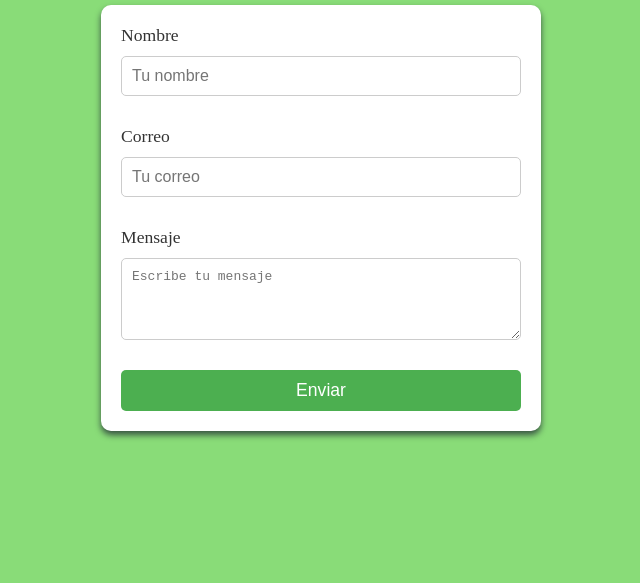
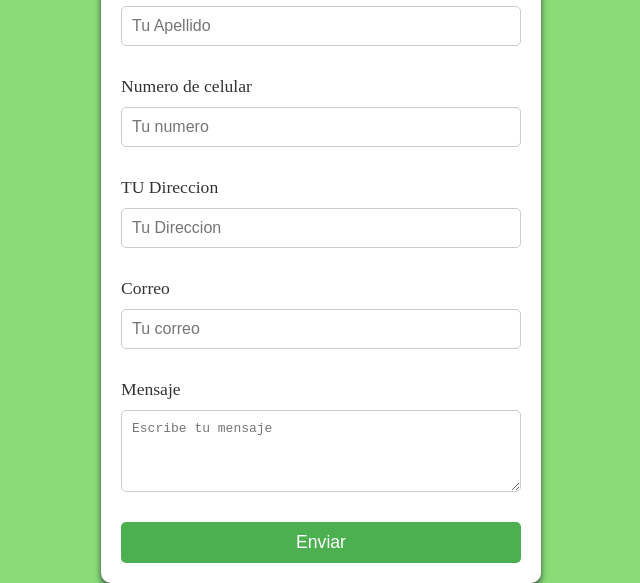
Before and after one commit to johan252532/Formulario-contacto, a plain HTML site: page index.html in a window 1280 px wide. Shown: the part 221-804 px from the top of the page, without its empty margins (319-959 px from the left). Drawn offline with Linux system fonts and the light colour scheme.

Commit message:
subiendo cambios en el formulario

```diff
--- a/formulario.js
+++ b/formulario.js
@@ -2,7 +2,7 @@ document.getElementById("formulario").addEventListener("submit", function(event)
   event.preventDefault();  // Evita que el formulario se envíe de manera tradicional
 
   // Inicializamos EmailJS con la clave pública
-  emailjs.init("9dKxRZZG8hCcUVRaF");  // Tu clave pública
+  emailjs.init("GnodJkpAMFsBAeY9VofNh");  // Tu clave pública
 
   // Primero, enviar el mensaje al admin (tu correo)
   emailjs.sendForm("service_m6khuuu", "template_uewhmwr", this)
--- a/index.html
+++ b/index.html
@@ -15,6 +15,18 @@
     <div class="mb-2">
         <label for="user_name">Nombre</label>
         <input type="text" id="user_name" name="user_name" placeholder="Tu nombre" required>
+    </div>
+    <div class="mb-2">
+        <label for="user_last-name">Apellido</label>
+        <input type="text" id="user_last-name" name="user_last-name" placeholder="Tu Apellido" required>
+    </div>
+     <div class="mb-2">
+        <label for="user_phone">Numero de celular</label>
+        <input type="tel" id="user_phone" name="user_phone" placeholder="Tu numero" required>
+    </div>
+    <div class="mb-2">
+        <label for="user_adress">TU Direccion</label>
+        <input type="text" id="user_adress" name="user_adress" placeholder="Tu Direccion" required>
     </div>
 
     <!-- Campo Correo -->
--- a/style.css
+++ b/style.css
@@ -23,7 +23,7 @@ h1 {
   border-radius: 10px;           /* Bordes redondeados */
   box-shadow: 0px 4px 6px rgba(8, 2, 36, 0.623); /* Sombra sutil */
   width: 400px;                  /* Ancho fijo del formulario */
-  max-width: 90%;                /* Asegura que no se exceda el 90% del ancho de la pantalla */
+  max-width: 100vh;                /* Asegura que no se exceda el 90% del ancho de la pantalla */
 }
 
 
```
